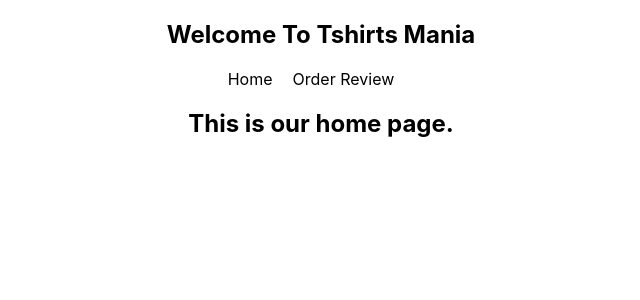
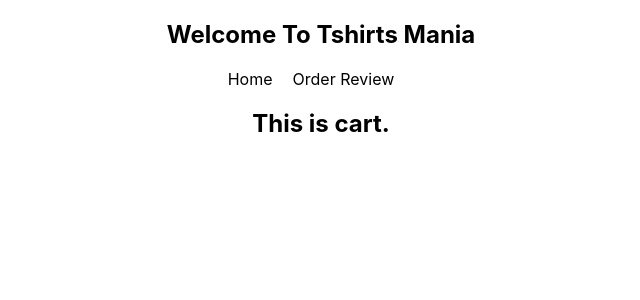
Before and after one commit to tanverrana/tshirt-mania, a React (Create React App) app: page / in a window 1280 px wide. Shown: the top 300 px of the page, without its empty margins (319-959 px from the left). Built offline with nearby package versions, Linux system fonts and the light colour scheme.

Commit message:
create hooks

```diff
--- a/src/components/Home/Home.css
+++ b/src/components/Home/Home.css
@@ -0,0 +1,4 @@
+.home-container{
+    display: grid;
+    grid-template-columns: 3fr, 1fr;
+}
--- a/src/components/Home/Home.js
+++ b/src/components/Home/Home.js
@@ -1,9 +1,17 @@
 import React from 'react';
+import Cart from '../Cart/Cart';
+import "./Home.css"
 
 const Home = () => {
     return (
-        <div>
-            <h2>This is our home page.</h2>
+        <div className="home-container">
+            <div className="tshirt-container">
+
+            </div>
+            <div className="cart-container">
+                <Cart></Cart>
+
+            </div>
         </div>
     );
 };
```
Also changed, not shown: src/Hooks/useTshirt.js (added, +14 -0 lines).
